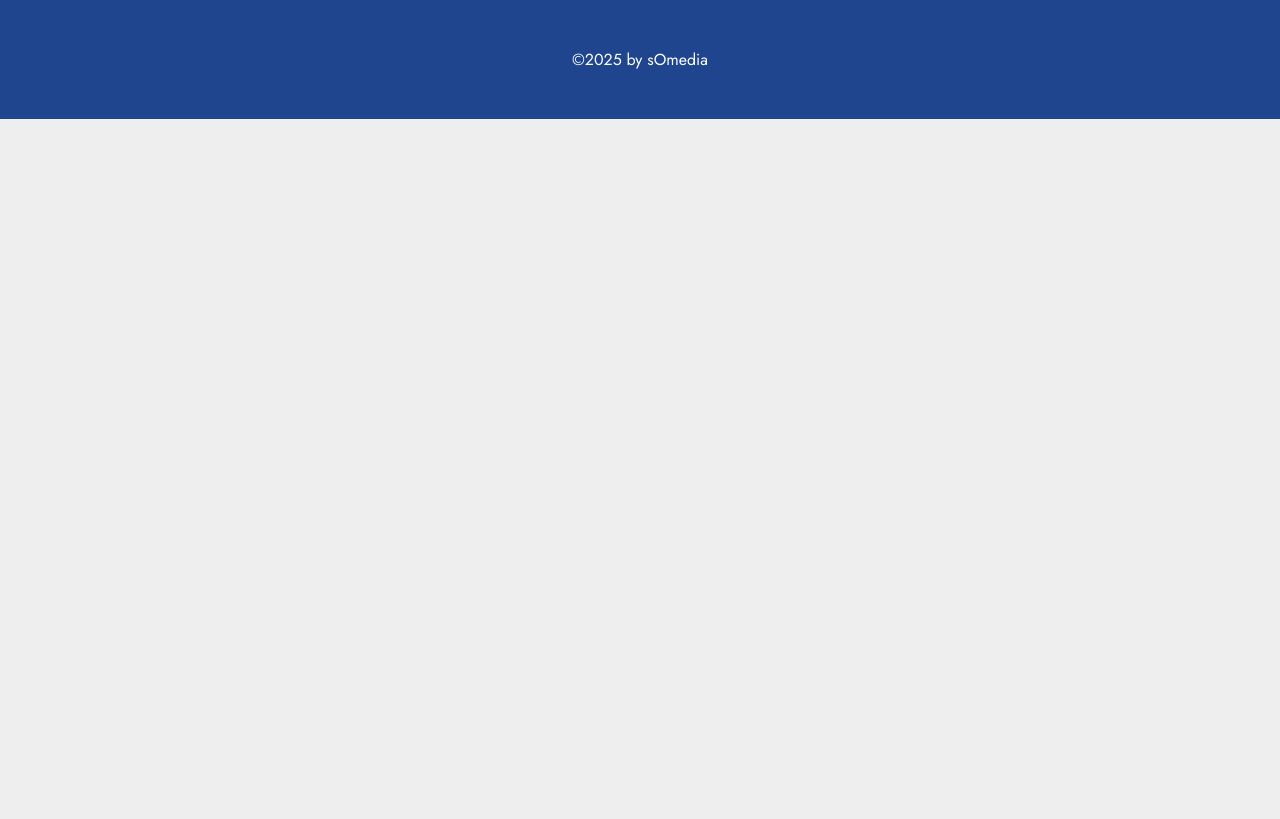
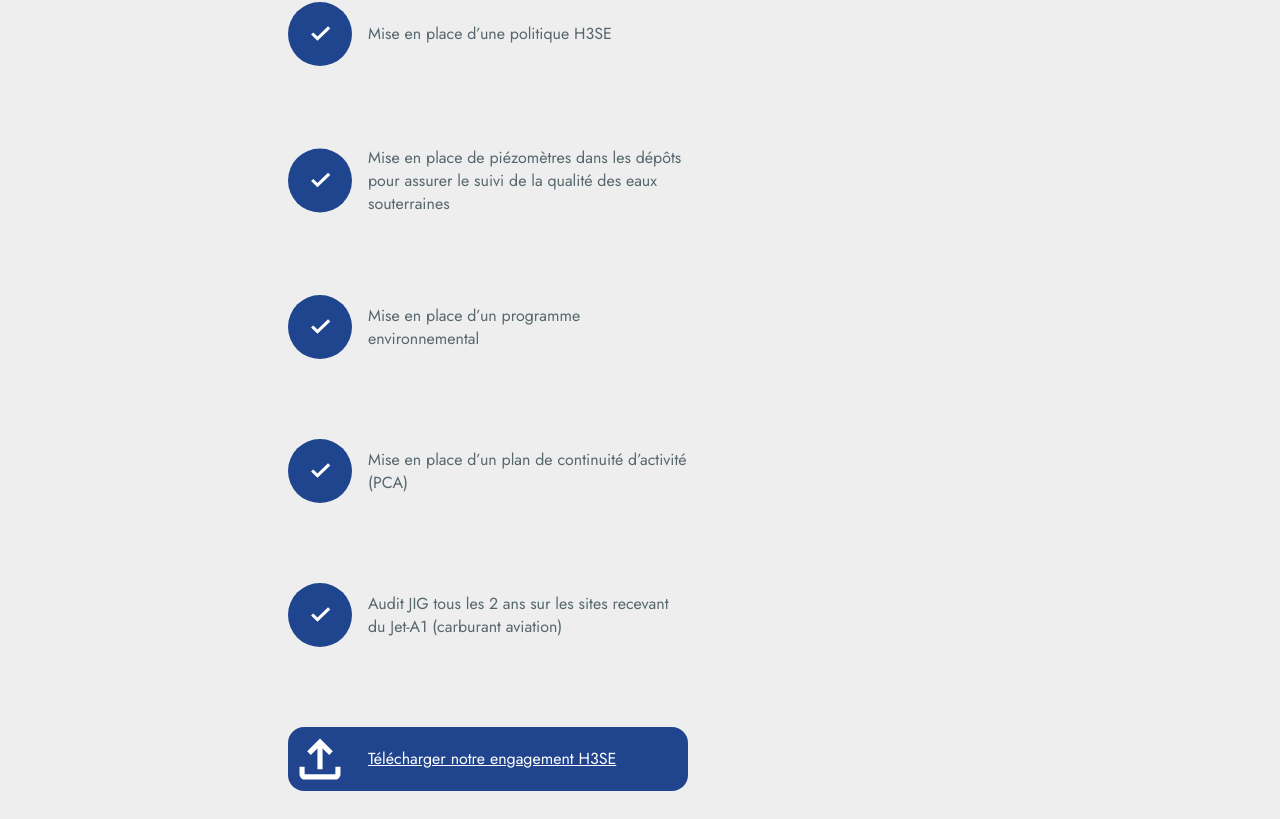
Before and after one commit to jiramaru/business-p1, a React (Vite) app: page / in a window 1280 px wide. Shown: the part 4521-5340 px from the top of the page. Before the commit the page ends 4640 px from the top, so only its background shows below. Built offline with nearby package versions, Linux system fonts and the light colour scheme.

Commit message:
qhse section

```diff
--- /dev/null
+++ b/src/components/Qhse.jsx
@@ -0,0 +1,59 @@
+import React from 'react'
+
+const Qhse = () => {
+
+
+
+  return (
+
+    <>
+
+        <div className="qhse">
+
+            <p className='title1'>H3SEQ</p>
+            <p className='title2'>Notre Politique QHSE</p>
+
+            <div className="qhse-elements">
+
+                <div className="element">
+                    <img src="src/assets/service-check.svg" alt="" srcset="" />
+                    <p>Mise en place d’une politique H3SE</p>
+                </div>
+
+                <div className="element">
+                    <img src="src/assets/service-check.svg" alt="" srcset="" />
+                    <p>Mise en place de piézomètres dans les dépôts pour assurer le suivi de la qualité des eaux souterraines</p>
+                </div>
+
+                <div className="element">
+                    <img src="src/assets/service-check.svg" alt="" srcset="" />
+                    <p>Mise en place d’un programme environnemental</p>
+                </div>
+
+                <div className="element">
+                    <img src="src/assets/service-check.svg" alt="" srcset="" />
+                    <p>Mise en place d’un plan de continuité d’activité (PCA)</p>
+                </div>
+
+                <div className="element">
+                    <img src="src/assets/service-check.svg" alt="" srcset="" />
+                    <p>Audit JIG tous les 2 ans sur les sites recevant du Jet-A1 (carburant aviation)</p>
+                </div>
+
+                <a href="#">
+                <div className="element">
+                    <img src="src/assets/download.svg" alt="" srcset="" />
+                    <p>Télécharger notre engagement H3SE</p>
+                </div>
+                </a>
+
+            </div>
+
+        </div>
+
+    </>
+
+  )
+}
+
+export default Qhse
--- a/src/components/pages/Home.jsx
+++ b/src/components/pages/Home.jsx
@@ -4,6 +4,7 @@ import Services from '../services/Services'
 import Slider from '../Slider';
 import Action from '../Action'
 import Banner from '../Banner'
+import Qhse from '../Qhse';
 
 const Home = () => {
 
@@ -17,6 +18,8 @@ const Home = () => {
 
     <Action />
 
+    <Qhse/>
+
     </>
   )
 }
--- a/src/index.css
+++ b/src/index.css
@@ -4,11 +4,12 @@
   box-sizing: border-box;
 }
 
-body{
+body {
   font-family: "Jost", sans-serif;
   color: #56676D;
   background-color: #eee;
 }
+
 /* Police */
 
 .outfit {
@@ -18,7 +19,7 @@ body{
   font-style: normal;
 }
 
-.jost{
+.jost {
   font-family: "Jost", sans-serif;
   font-optical-sizing: auto;
   font-weight: weight;
@@ -29,14 +30,14 @@ body{
 
 /* Title style */
 
-.title1{
+.title1 {
   font-family: "Outfit", sans-serif;
   font-size: 20px;
   color: #1F458E;
   position: relative;
 }
 
-.title1::before{
+.title1::before {
   content: '';
   width: 12%;
   height: 1px;
@@ -45,7 +46,7 @@ body{
   top: 100%;
 }
 
-.title2{
+.title2 {
   font-family: "Outfit", sans-serif;
   font-size: 32px;
   color: #1F458E;
@@ -55,7 +56,7 @@ body{
   width: 65%;
 }
 
-.title2::before{
+.title2::before {
   content: '';
   width: 90%;
   height: 1px;
@@ -66,7 +67,7 @@ body{
   margin-top: 2rem;
 }
 
-.title3{
+.title3 {
   font-family: "Outfit", sans-serif;
   font-size: 1.5rem;
   color: #343842;
@@ -78,7 +79,7 @@ body{
 
 /* Header */
 
-header{
+header {
   background-color: #1F458E;
   color: #FFF;
 
@@ -91,23 +92,23 @@ header{
   top: 0;
 }
 
-.logo{
+.logo {
   height: 80px;
 }
 
-.logo img{
+.logo img {
   width: 100%;
   height: 100%;
   object-fit: cover;
 }
 
-nav ul{
+nav ul {
   display: flex;
   list-style: none;
-  gap:2rem;
+  gap: 2rem;
 }
 
-nav ul li a{
+nav ul li a {
   color: #FFF;
   text-decoration: none;
 
@@ -115,19 +116,19 @@ nav ul li a{
 
 }
 
-nav ul li a:hover{
+nav ul li a:hover {
   text-decoration: underline;
   cursor: pointer;
 }
 
-.search-box{
+.search-box {
   display: flex;
   justify-content: center;
   align-items: center;
   border-bottom: 1px solid rgba(255, 255, 255, 0.3);
 }
 
-.search-box input{
+.search-box input {
   background-color: transparent;
   color: #FFF;
   border: none;
@@ -136,12 +137,12 @@ nav ul li a:hover{
   font-size: 1rem;
 }
 
-.search-box input:active{
+.search-box input:active {
   border: none;
   outline: none;
 }
 
-.search-box img{
+.search-box img {
   width: 15px;
   margin: 10px;
 }
@@ -149,7 +150,10 @@ nav ul li a:hover{
 
 /*  Tabs  */
 
-.about, .services, .action{
+.about,
+.services,
+.action,
+.qhse {
   /* margin: 5rem 20rem; */
   width: 80%;
   margin: 0 auto 0 auto;
@@ -158,48 +162,49 @@ nav ul li a:hover{
 
 }
 
-.tabs .tabs-header{
+.tabs .tabs-header {
   display: flex;
 
 }
 
-.tabs .card{
+.tabs .card {
   display: none;
 }
 
-.tab-item{
+.tab-item {
   cursor: pointer;
   margin: .2rem;
   color: gray;
   text-decoration-line: underline;
 }
-.tab-header-text p{
+
+.tab-header-text p {
   width: 90%;
   margin-top: 1rem;
 }
 
-.img-container .img{
+.img-container .img {
   width: 100%;
   height: 100%;
   object-fit: contain;
 }
 
-.active{
+.active {
   color: #1F458E;
   opacity: 100%;
   text-decoration-line: underline;
 }
 
-/* services */
+/* Banner */
 
-.banner{
+.banner {
   position: relative;
   width: 100vw;
   height: 70vh;
   background-image: url(src/assets/banner.png);
 }
 
-.banner-elements{
+.banner-elements {
   display: flex;
   flex-direction: column;
   position: absolute;
@@ -211,12 +216,12 @@ nav ul li a:hover{
   padding-left: 5rem;
 }
 
-.banner-elements .element{
+.banner-elements .element {
   display: flex;
   gap: 4rem;
 }
 
-.banner-elements .element:nth-child(2){
+.banner-elements .element:nth-child(2) {
   width: 4px;
   height: 4rem;
   background-color: #fff;
@@ -225,49 +230,49 @@ nav ul li a:hover{
   position: relative;
 }
 
-.banner-elements .element img{
+.banner-elements .element img {
   width: 4rem;
 }
 
-.banner-elements .element p span{
+.banner-elements .element p span {
   display: block;
-  min-width:max-content;
+  min-width: max-content;
 }
 
-.banner-elements .element p span:first-child{
+.banner-elements .element p span:first-child {
   color: #fff;
   font-size: 1.3rem;
 }
 
-.banner-elements .element p span:last-child{
+.banner-elements .element p span:last-child {
   color: #ECECEC;
   opacity: 70%;
 }
 
-/* End services */
+/* End Banner */
 
 
 
 /* services */
 
-.services article{
+.services article {
   display: flex;
   justify-content: space-between;
 }
 
-.services article .left{
+.services article .left {
   width: 70%;
 }
 
-.services .right div{
+.services .right div {
   margin-bottom: 4rem;
 }
 
-.services .right div p:nth-child(2){
+.services .right div p:nth-child(2) {
   font-size: 1.2rem;
 }
 
-.huge-num{
+.huge-num {
   color: transparent;
   font-size: 5rem;
   -webkit-text-stroke: 2px #1F458E;
@@ -276,7 +281,7 @@ nav ul li a:hover{
   margin-bottom: 1.10rem;
 }
 
-.huge-num::before{
+.huge-num::before {
   content: '';
   width: 150%;
   height: 2px;
@@ -286,7 +291,7 @@ nav ul li a:hover{
 }
 
 
-.services article:last-child{
+.services article:last-child {
 
   display: flex;
   flex-wrap: wrap;
@@ -294,7 +299,7 @@ nav ul li a:hover{
 
 }
 
-.service-card{
+.service-card {
   display: flex;
   flex-direction: column;
   align-items: center;
@@ -304,14 +309,14 @@ nav ul li a:hover{
   min-height: 200px;
   padding: 1rem;
   background-color: #F5F7F9;
-  box-shadow: 0 0 5px 0 rgba(0, 0, 0,  0.095);
+  box-shadow: 0 0 5px 0 rgba(0, 0, 0, 0.095);
 }
 
-.service-card p{
+.service-card p {
   text-align: center;
 }
 
-.service-card p{
+.service-card p {
   width: 70%;
 }
 
@@ -322,7 +327,7 @@ nav ul li a:hover{
 
 /* news */
 
-#news-section{
+#news-section {
   background-color: #eee;
   width: 80%;
   margin: 0 auto;
@@ -330,14 +335,14 @@ nav ul li a:hover{
   text-align: center;
 }
 
-#news-section .news-body{
+#news-section .news-body {
   display: flex;
   gap: 90px;
   flex-wrap: wrap;
   justify-content: center;
 }
 
-#news-section article{
+#news-section article {
   width: 360px;
   background-color: #fff;
   display: flex;
@@ -345,7 +350,7 @@ nav ul li a:hover{
   border-radius: 8px;
 }
 
-#news-section article .news-img{
+#news-section article .news-img {
   width: 100%;
   height: 245px;
   object-fit: cover;
@@ -353,7 +358,7 @@ nav ul li a:hover{
   border-radius: 8px;
 }
 
-.news-row{
+.news-row {
 
 
   display: flex;
@@ -363,28 +368,28 @@ nav ul li a:hover{
 
 }
 
-.news-row button{
+.news-row button {
   padding: 5px 15px;
-  border: 1px solid rgba(0, 0, 0,  0.15);
+  border: 1px solid rgba(0, 0, 0, 0.15);
   outline: none;
   border-radius: 30px;
-  text-transform:uppercase;
+  text-transform: uppercase;
   background-color: #fff;
-  box-shadow: 0 0 15px 0 rgba(0, 0, 0,  0.15);
+  box-shadow: 0 0 15px 0 rgba(0, 0, 0, 0.15);
 }
 
-.news-row span{
+.news-row span {
   display: flex;
   justify-content: center;
   align-items: center;
 }
 
-.news-row span img{
+.news-row span img {
   height: 21px;
   margin-right: 8px;
 }
 
-#news-section article .text{
+#news-section article .text {
   padding: 1rem;
   margin: 0 1rem;
   display: flex;
@@ -392,7 +397,7 @@ nav ul li a:hover{
   align-content: center;
 }
 
-#news-section article a{
+#news-section article a {
   display: flex;
   justify-self: start;
   padding-bottom: 1rem;
@@ -404,7 +409,7 @@ nav ul li a:hover{
 
 /* footer */
 
-footer{
+footer {
   background-color: #1F458E;
   color: #fff;
   padding: 3rem 10rem;
@@ -415,22 +420,23 @@ footer .footer-container {
   justify-content: space-between;
 }
 
-footer .footer-container .left{
+footer .footer-container .left {
   width: 50%;
 }
 
-.footer-container .left p{
+.footer-container .left p {
   margin: .5rem 0;
 }
 
-.footer-container .right p{
+.footer-container .right p {
   margin: 1rem 0;
 }
+
 .footer-container .right img {
   margin-top: 1rem;
 }
 
-footer .bottom{
+footer .bottom {
   margin-top: 5rem;
   text-align: center;
 }
@@ -445,7 +451,7 @@ footer .bottom{
   margin: 50px auto;
   overflow: hidden;
   border-radius: 15px;
-  box-shadow: 0 10px 20px rgba(0,0,0,0.2);
+  box-shadow: 0 10px 20px rgba(0, 0, 0, 0.2);
 }
 
 .slider-track {
@@ -477,7 +483,7 @@ footer .bottom{
   border-radius: 50%;
   cursor: pointer;
   transition: all 0.3s ease;
-  box-shadow: 0 2px 10px rgba(0,0,0,0.1);
+  box-shadow: 0 2px 10px rgba(0, 0, 0, 0.1);
 }
 
 .slider-btn:hover {
@@ -525,7 +531,7 @@ footer .bottom{
   left: 50%;
   transform: translateX(-50%);
   color: white;
-  background: rgba(0,0,0,0.5);
+  background: rgba(0, 0, 0, 0.5);
   padding: 8px 15px;
   border-radius: 15px;
   font-family: Arial, sans-serif;
@@ -547,24 +553,24 @@ footer .bottom{
 
 /* Action */
 
-.chart{
+.chart {
   display: flex;
   justify-content: space-between;
   margin-top: 6rem;
 }
 
-.chart-right{
+.chart-right {
   display: flex;
   gap: 6rem;
   flex-wrap: wrap;
   width: 50%;
 }
 
-.chart-right .item{
+.chart-right .item {
   position: relative;
 }
 
-.chart-right .item::before{
+.chart-right .item::before {
   content: '';
   width: 30px;
   height: 30px;
@@ -574,20 +580,24 @@ footer .bottom{
   border-radius: 100%;
 }
 
-.chart-right .item:nth-child(1)::before{
+.chart-right .item:nth-child(1)::before {
   background-color: red;
 }
-.chart-right .item:nth-child(2)::before{
+
+.chart-right .item:nth-child(2)::before {
   background-color: green;
 }
-.chart-right .item:nth-child(3)::before{
+
+.chart-right .item:nth-child(3)::before {
   background-color: yellow;
 }
-.chart-right .item:nth-child(4)::before{
+
+.chart-right .item:nth-child(4)::before {
   background-color: orange;
   left: -100%;
 }
-.chart-right .item:nth-child(5)::before{
+
+.chart-right .item:nth-child(5)::before {
   background-color: #102E60;
   left: -90%;
 }
@@ -603,19 +613,98 @@ footer .bottom{
     opacity: 0;
     transform: scale(0.5) rotate(-90deg);
   }
+
   to {
     opacity: 1;
     transform: scale(1) rotate(0deg);
   }
 }
 
-    .segment:nth-child(1) { animation-delay: 0.2s; }
-    .segment:nth-child(2) { animation-delay: 0.4s; }
-    .segment:nth-child(3) { animation-delay: 0.8s; }
-    .segment:nth-child(4) { animation-delay: 1s; }
-    .segment:nth-child(5) { animation-delay: 1.2s; }
+.segment:nth-child(1) {
+  animation-delay: 0.2s;
+}
+
+.segment:nth-child(2) {
+  animation-delay: 0.4s;
+}
+
+.segment:nth-child(3) {
+  animation-delay: 0.8s;
+}
+
+.segment:nth-child(4) {
+  animation-delay: 1s;
+}
+
+.segment:nth-child(5) {
+  animation-delay: 1.2s;
+}
 
 /* End Action */
+
+
+/* Qhse */
+
+
+.qhse-elements {
+  display: flex;
+  gap: 2rem;
+  flex-wrap:wrap;
+  align-content: center;
+  justify-content: space-between;
+  row-gap: 5rem;
+}
+
+.qhse-elements .element{
+  display: flex;
+  width: 25rem;
+  position: relative;
+}
+
+.qhse-elements .element img{
+  width: 4rem;
+}
+
+.qhse-elements .element:nth-child(1)::after,
+.qhse-elements .element:nth-child(2)::after,
+.qhse-elements .element:nth-child(3)::after
+{
+  content: '';
+  position: absolute;
+  width: 0;
+  height: 6rem;
+  background-color: #000;
+  opacity: 50%;
+  top: 4rem;
+  left: 1.9rem;
+}
+
+.qhse-elements .element:nth-child(6){
+
+  width: 25rem;
+  height: 4rem;
+
+  cursor: pointer;
+}
+
+.qhse-elements .element:nth-child(6)::after{
+
+}
+
+.qhse-elements a{
+  background-color: #20458e;
+  color: #fff;
+  border-radius: 1rem;
+}
+
+
+.qhse-elements .element p{
+  align-content: center;
+  margin-left: 1rem;
+}
+
+/* End Qhse */
+
 
 /* Animations */
 
```
Also changed, not shown: src/assets/download.svg (added). Lines whose indentation alone changed are shown as unchanged.
